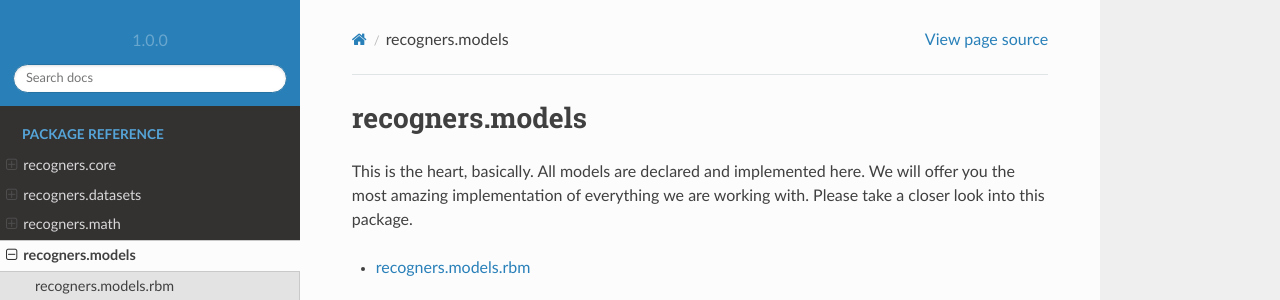
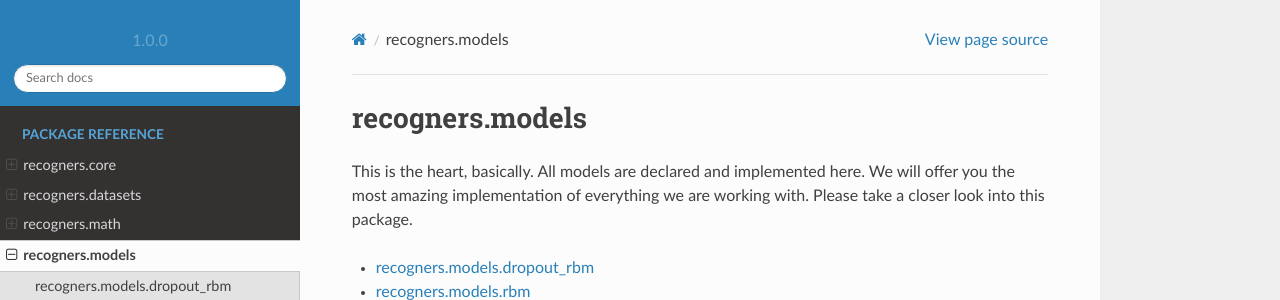
Before and after one commit to gugarosa/learnergy, a Sphinx documentation site: the page built from docs/api/recogners.models.rst, in a window 1280 px wide, cut to the strip 0-300 px from the top of the page. Built offline with Sphinx 7.4.7 and the Read the Docs theme 2.0.0, drawn with Linux system fonts in a browser that asks for light colours.

```diff
--- /dev/null
+++ b/docs/api/recogners.models.dropout_rbm.rst
@@ -0,0 +1,7 @@
+recogners.models.dropout_rbm
+=================================
+
+.. autoapiclass:: recogners.models.dropout_rbm.DropoutRBM
+    :members:
+    :private-members:
+    :special-members:
--- a/docs/api/recogners.models.rst
+++ b/docs/api/recogners.models.rst
@@ -4,6 +4,7 @@
 This is the heart, basically. All models are declared and implemented here. We will offer you the most amazing implementation of everything we are working with. Please take a closer look into this package.
 
 .. toctree::
+    recogners.models.dropout_rbm
     recogners.models.rbm
 
 .. autoapimodule:: recogners.models
```
